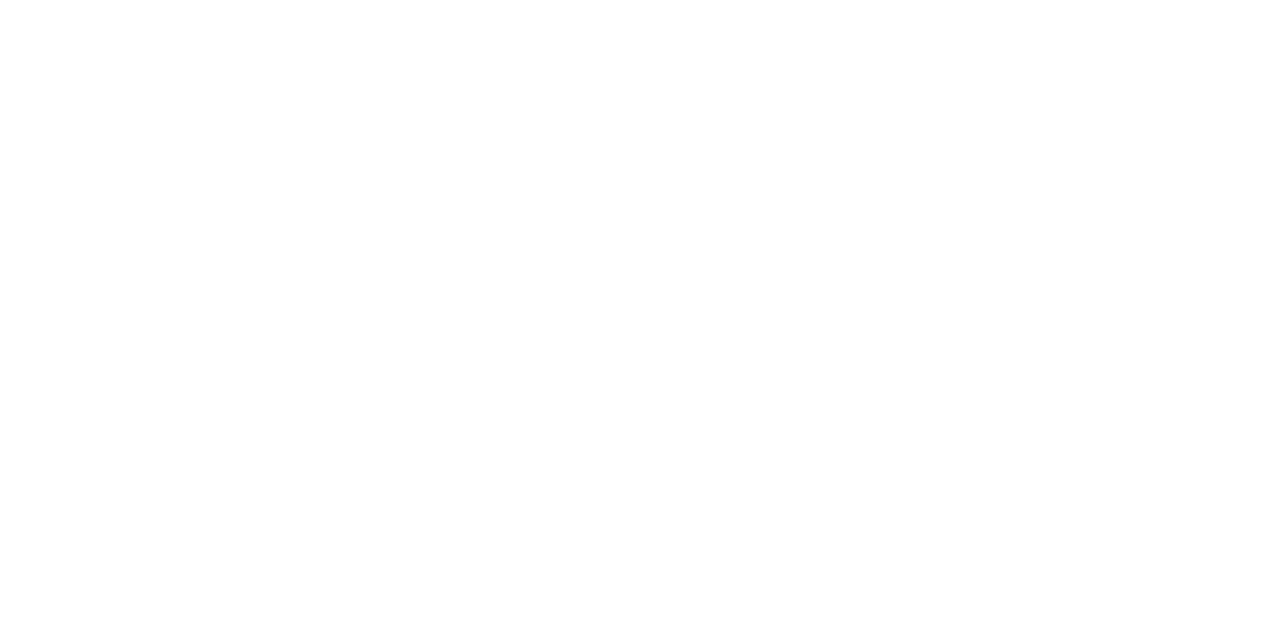
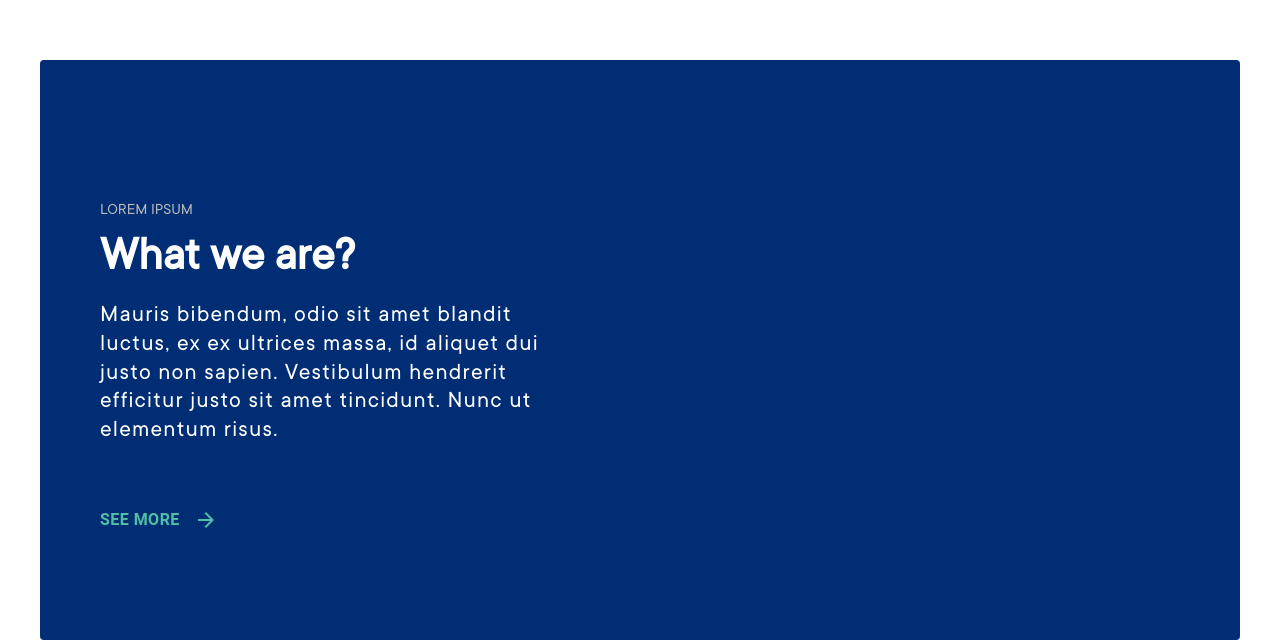
Before and after one commit to aarontanjaya/mf-landing-page, a React (Create React App) app: page / in a window 1280 px wide. Shown: the part 680-1320 px from the top of the page. Before the commit the page ends 800 px from the top, so only its background shows below. Built offline with nearby package versions, Linux system fonts and the light colour scheme.

Commit message:
feat: add section us and install mui and react icons

```diff
--- a/package.json
+++ b/package.json
@@ -3,6 +3,9 @@
   "version": "0.1.0",
   "private": true,
   "dependencies": {
+    "@emotion/react": "^11.11.4",
+    "@emotion/styled": "^11.11.5",
+    "@mui/material": "^5.15.20",
     "@testing-library/jest-dom": "^5.17.0",
     "@testing-library/react": "^13.4.0",
     "@testing-library/user-event": "^13.5.0",
@@ -12,6 +15,7 @@
     "@types/react-dom": "^18.3.0",
     "react": "^18.3.1",
     "react-dom": "^18.3.1",
+    "react-icons": "^5.2.1",
     "react-scripts": "5.0.1",
     "typescript": "^4.9.5",
     "web-vitals": "^2.1.4"
--- a/src/index.css
+++ b/src/index.css
@@ -10,12 +10,16 @@
     src: url(/public/fonts/tt_commons_regular.otf) format('opentype');
   }
 
+  p {
+    @apply leading-[1.195];
+  }
+
   h1 {
     @apply text-5xl font-semibold leading-[1.195];
   }
 
   h2 {
-    @apply text-4xl;
+    @apply text-4xl leading-[1.195];
   }
 
   h3 {
--- a/src/index.tsx
+++ b/src/index.tsx
@@ -1,19 +1,26 @@
-import React from 'react';
-import ReactDOM from 'react-dom/client';
-import './index.css';
-import App from './App';
-import reportWebVitals from './reportWebVitals';
+import React from 'react'
+import ReactDOM from 'react-dom/client'
+import './index.css'
+import App from './App'
+import reportWebVitals from './reportWebVitals'
+import { createTheme, ThemeProvider } from '@mui/material'
 
-const root = ReactDOM.createRoot(
-  document.getElementById('root') as HTMLElement
-);
+const theme = createTheme({
+  typography: {
+    fontSize: 16
+  }
+})
+
+const root = ReactDOM.createRoot(document.getElementById('root') as HTMLElement)
 root.render(
   <React.StrictMode>
-    <App />
+    <ThemeProvider theme={theme}>
+      <App />
+    </ThemeProvider>
   </React.StrictMode>
-);
+)
 
 // If you want to start measuring performance in your app, pass a function
 // to log results (for example: reportWebVitals(console.log))
 // or send to an analytics endpoint. Learn more: https://bit.ly/CRA-vitals
-reportWebVitals();
+reportWebVitals()
--- a/src/modules/Home/components/SectionBanner/index.tsx
+++ b/src/modules/Home/components/SectionBanner/index.tsx
@@ -3,7 +3,9 @@
     <div className="bg-white flex text-center mx-4 mt-20 h-[580px] max-w-[1200px] md:mx-auto">
       <div className="top m-auto">
         <h1 className=" text-primaryBlue">Lorem Ipsum Dolor Sit</h1>
-        <h3 className="font-light">Lorem ipsum dolor sit amet.</h3>
+        <h3 className="font-light tracking-wider">
+          Lorem ipsum dolor sit amet.
+        </h3>
       </div>
     </div>
   )
--- /dev/null
+++ b/src/modules/Home/components/SectionUs/index.tsx
@@ -0,0 +1,34 @@
+import { Button } from '@mui/material'
+import { MdArrowForward } from 'react-icons/md'
+
+const SectionUs = () => {
+  return (
+    <div className="rounded bg-primaryBlue flex text-center mt-20 h-[580px] max-w-[1200px] mx-auto px-[60px]">
+      <div className="w-full">
+        <div className="pt-[140px] text-left max-w-[463px]">
+          <p className="text-primaryGray">LOREM IPSUM</p>
+          <h1 className="text-white mt-2">What we are?</h1>
+          <p className="text-white text-2xl leading-[1.195] tracking-wider mt-4">
+            Mauris bibendum, odio sit amet blandit luctus, ex ex ultrices massa,
+            id aliquet dui justo non sapien. Vestibulum hendrerit efficitur
+            justo sit amet tincidunt. Nunc ut elementum risus.
+          </p>
+          <div className="mt-16 flex flex-row items-center">
+            <Button
+              sx={{
+                padding: 0,
+                marginRight: '14px',
+                height: '100%'
+              }}
+            >
+              <p className="text-primaryTosca font-bold leading-4">See More</p>
+            </Button>
+            <MdArrowForward size={24} className="text-primaryTosca" />
+          </div>
+        </div>
+      </div>
+    </div>
+  )
+}
+
+export default SectionUs
--- a/src/modules/Home/index.tsx
+++ b/src/modules/Home/index.tsx
@@ -1,7 +1,13 @@
 import SectionBanner from './components/SectionBanner'
+import SectionUs from './components/SectionUs'
 
 const HomePage = () => {
-  return <SectionBanner />
+  return (
+    <>
+      <SectionBanner />
+      <SectionUs />
+    </>
+  )
 }
 
 export default HomePage
--- a/tailwind.config.js
+++ b/tailwind.config.js
@@ -3,14 +3,17 @@
 module.exports = {
   content: ['./src/**/*.{js,jsx,ts,tsx}'],
   theme: {
-    colors: {
-      primaryBlue: '#002D74'
+    extend: {
+      colors: {
+        primaryBlue: '#002D74',
+        primaryGray: '#B9B9B9',
+        primaryTosca: '#50BFA5'
+      }
     },
     fontFamily: {
-      sans: ['"TT Commons"'],
+      sans: ['"TT Commons"', 'ui-sans-serif', 'system-ui', 'sans-serif'],
       body: []
-    },
-    extend: {}
+    }
   },
   plugins: []
 }
```
Also changed, not shown: 1 other file (tests, documents, lock files or other folders).
